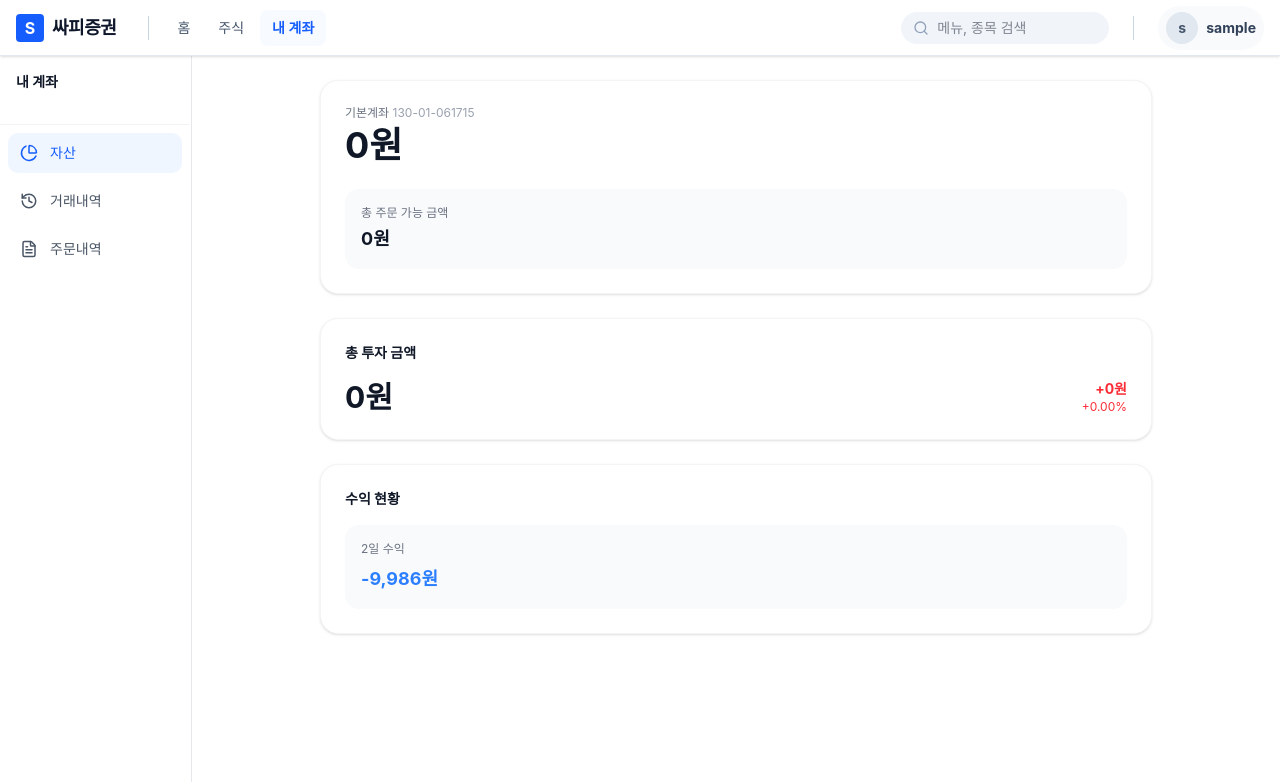
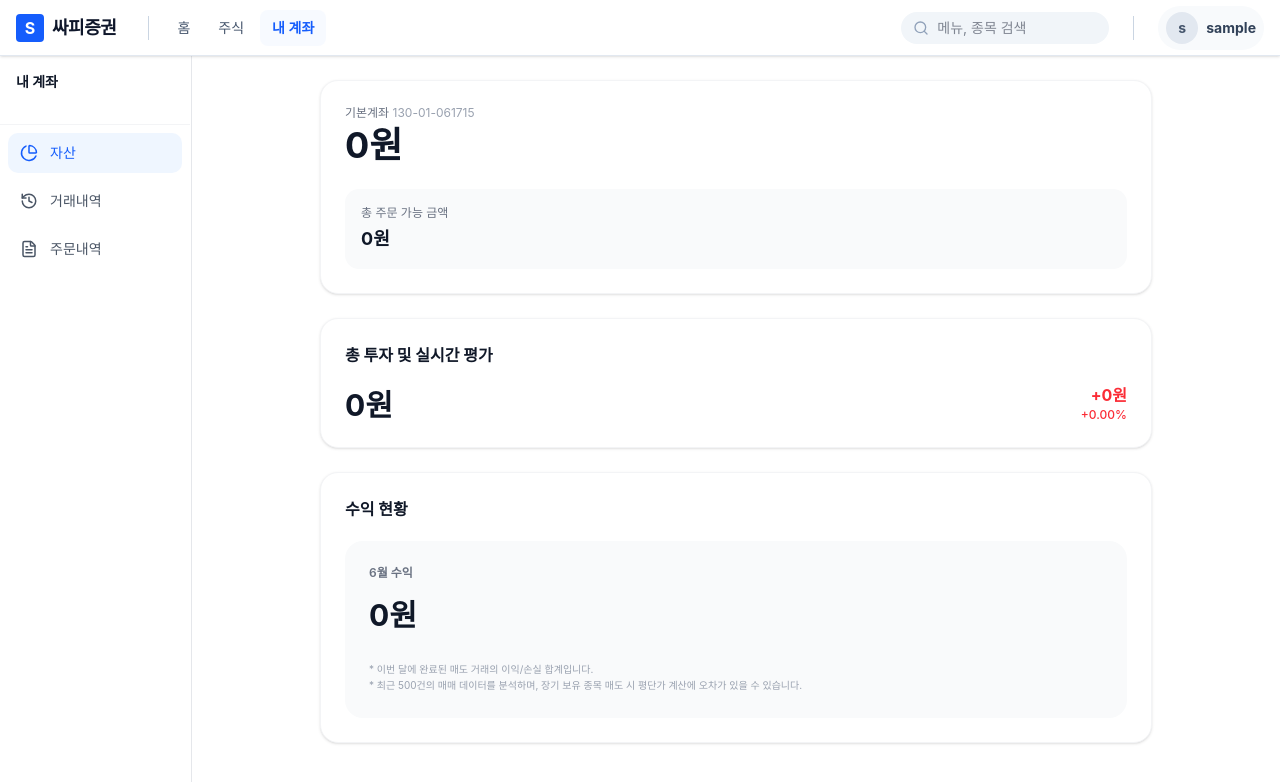
Before and after one commit to 5starss/theseus, a React app in the folder frontend/: page /account/asset in a window 1280 px wide. Shown: the top 782 px of the page. Built offline with nearby package versions, Linux system fonts and the light colour scheme; no server answers; sample sign-in values are in the browser's storage; the HTML template or start-up script is replaced by a standard one.

Commit message:
S14P21A503-118 [feat]: 수익 계산 로직 추가

```diff
--- a/frontend/src/components/account/AssetTab.tsx
+++ b/frontend/src/components/account/AssetTab.tsx
@@ -1,12 +1,13 @@
-import { useEffect } from "react";
+import { useEffect, useMemo } from "react";
 import { useAccountStore } from "../../store/useAccountStore";
 
 export const AssetTab = () => {
-    const { totalAssets, cashBalance, totalInvested, totalEvaluated, fetchBalance, fetchPositions } = useAccountStore();
+    const { totalAssets, cashBalance, totalInvested, totalEvaluated, transactions, fetchBalance, fetchPositions, fetchTransactions } = useAccountStore();
 
     useEffect(() => {
         fetchBalance();
         fetchPositions();
+        fetchTransactions({ size: 500 }); // 평단가 추적을 위해 더 많은 과거 내역(500건) 가져오기
 
         // 1초마다 시세 갱신을 위해 포지션 정보 다시 가져오기
         const interval = setInterval(() => {
@@ -14,11 +15,50 @@ export const AssetTab = () => {
         }, 1000);
 
         return () => clearInterval(interval);
-    }, [fetchBalance, fetchPositions]);
+    }, [fetchBalance, fetchPositions, fetchTransactions]);
 
-    // 수익 및 수익률 계산
-    const profit = totalEvaluated - totalInvested;
-    const returnRate = totalInvested > 0 ? (profit / totalInvested) * 100 : 0;
+    // 실시간 평가 손익 및 수익률 계산
+    const unrealizedProfit = totalEvaluated - totalInvested;
+    const unrealizedReturnRate = totalInvested > 0 ? (unrealizedProfit / totalInvested) * 100 : 0;
+
+    // 실현 손익 계산 (매도 시점의 차익 합계 - 이번 달 기준)
+    const currentMonth = new Date().getMonth() + 1;
+    const monthlyRealizedProfit = useMemo(() => {
+        const currentMonthStr = currentMonth.toString(); // 현재 시점 기준
+        const costBasisMap: Record<string, { qty: number; totalCost: number }> = {};
+        let realizedProfit = 0;
+
+        // 과거 내역부터 순회하여 평단가 추적 (transactions는 최신순이므로 reverse)
+        const sortedTransactions = [...transactions].reverse();
+
+        sortedTransactions.forEach(t => {
+            if (!t.stockName || !t.quantity) return;
+
+            if (!costBasisMap[t.stockName]) {
+                costBasisMap[t.stockName] = { qty: 0, totalCost: 0 };
+            }
+            const record = costBasisMap[t.stockName];
+
+            if (t.type === 'buy') {
+                record.qty += t.quantity;
+                record.totalCost += Math.abs(t.amount);
+            } else if (t.type === 'sell' && record.qty > 0) {
+                const avgPrice = record.totalCost / record.qty;
+                const profit = t.amount - (avgPrice * t.quantity);
+
+                // 이번 달 거래인 경우에만 실현손익 가산
+                if (t.date.split('.')[0] === currentMonthStr) {
+                    realizedProfit += profit;
+                }
+
+                // 평단가 정보 업데이트 (남은 수량에 맞춰 비용 차감)
+                record.qty -= t.quantity;
+                record.totalCost -= (avgPrice * t.quantity);
+            }
+        });
+
+        return realizedProfit;
+    }, [transactions]);
 
     // 금액 포맷
     const formatCurrency = (value: number) => {
@@ -26,7 +66,8 @@ export const AssetTab = () => {
     };
 
     // 수익 양수/음수 판별
-    const isPositive = profit >= 0;
+    const isPositiveUnrealized = unrealizedProfit >= 0;
+    const isPositiveMonthly = monthlyRealizedProfit >= 0;
 
     return (
         <div className="flex-[1] min-w-0 relative flex flex-col pt-6 px-12 md:px-24 max-w-5xl mx-auto w-full h-full overflow-y-auto">
@@ -53,9 +94,9 @@ export const AssetTab = () => {
                     </div>
                 </div>
 
-                {/* 2. Total Investment Card */}
+                {/* 2. Total Investment Card (Real-time Evaluation) */}
                 <div className="bg-white border-[#f3f4f6] border-[0.5px] border-solid flex flex-col gap-4 p-6 rounded-2xl shadow-sm w-full">
-                    <h3 className="font-bold text-[#101828] text-sm">총 투자 금액</h3>
+                    <h3 className="font-bold text-[#101828] text-sm md:text-base">총 투자 및 실시간 평가</h3>
 
                     <div className="flex items-end justify-between w-full">
                         <div className="flex flex-col gap-1">
@@ -65,25 +106,36 @@ export const AssetTab = () => {
                         </div>
 
                         <div className="flex flex-col items-end">
-                            <p className={`font-bold text-sm text-right ${isPositive ? 'text-[#fb2c36]' : 'text-[#2b7fff]'}`}>
-                                {isPositive ? '+' : ''}{formatCurrency(profit)}
+                            <p className={`font-bold text-base text-right ${isPositiveUnrealized ? 'text-[#fb2c36]' : 'text-[#2b7fff]'}`}>
+                                {isPositiveUnrealized ? '+' : ''}{formatCurrency(unrealizedProfit)}
                             </p>
-                            <p className={`text-xs text-right ${isPositive ? 'text-[#fb2c36]' : 'text-[#2b7fff]'}`}>
-                                {isPositive ? '+' : ''}{returnRate.toFixed(2)}%
+                            <p className={`text-xs text-right font-medium ${isPositiveUnrealized ? 'text-[#fb2c36]' : 'text-[#2b7fff]'}`}>
+                                {isPositiveUnrealized ? '+' : ''}{unrealizedReturnRate.toFixed(2)}%
                             </p>
                         </div>
                     </div>
                 </div>
 
-                {/* 3. Recent Profit Card */}
-                <div className="bg-white border-[#f3f4f6] border-[0.5px] border-solid flex flex-col gap-4 p-6 rounded-2xl shadow-sm w-full">
-                    <h3 className="font-bold text-[#101828] text-sm">수익 현황</h3>
+                {/* 3. Detailed Realized Profit Card */}
+                <div className="bg-white border-[#f3f4f6] border-[0.5px] border-solid flex flex-col gap-5 p-6 rounded-2xl shadow-sm w-full">
+                    <h3 className="font-bold text-[#101828] text-sm md:text-base">수익 현황</h3>
 
-                    <div className="bg-[#f9fafb] flex flex-col gap-2 p-4 rounded-xl w-full">
-                        <p className="text-[#6a7282] text-xs">2일 수익</p>
-                        <p className="font-bold text-[#2b7fff] text-lg">
-                            -9,986원
-                        </p>
+                    <div className="w-full">
+                        {/* 당월 실현 손익 */}
+                        <div className="bg-[#f9fafb] flex flex-col gap-3 p-6 rounded-2xl">
+                            <div className="flex justify-between items-start">
+                                <p className="text-[#6a7282] text-xs font-semibold">{currentMonth}월 수익</p>
+                            </div>
+                            <div className="flex items-baseline gap-2 mt-1">
+                                <p className={`font-bold text-3xl ${isPositiveMonthly && monthlyRealizedProfit !== 0 ? 'text-[#fb2c36]' : monthlyRealizedProfit < 0 ? 'text-[#2b7fff]' : 'text-[#101828]'}`}>
+                                    {monthlyRealizedProfit > 0 ? '+' : ''}{formatCurrency(monthlyRealizedProfit)}
+                                </p>
+                            </div>
+                            <p className="text-[#99a1af] text-[10px] mt-4 leading-relaxed">
+                                * 이번 달에 완료된 매도 거래의 이익/손실 합계입니다.<br />
+                                * 최근 500건의 매매 데이터를 분석하며, 장기 보유 종목 매도 시 평단가 계산에 오차가 있을 수 있습니다.
+                            </p>
+                        </div>
                     </div>
                 </div>
 
```
